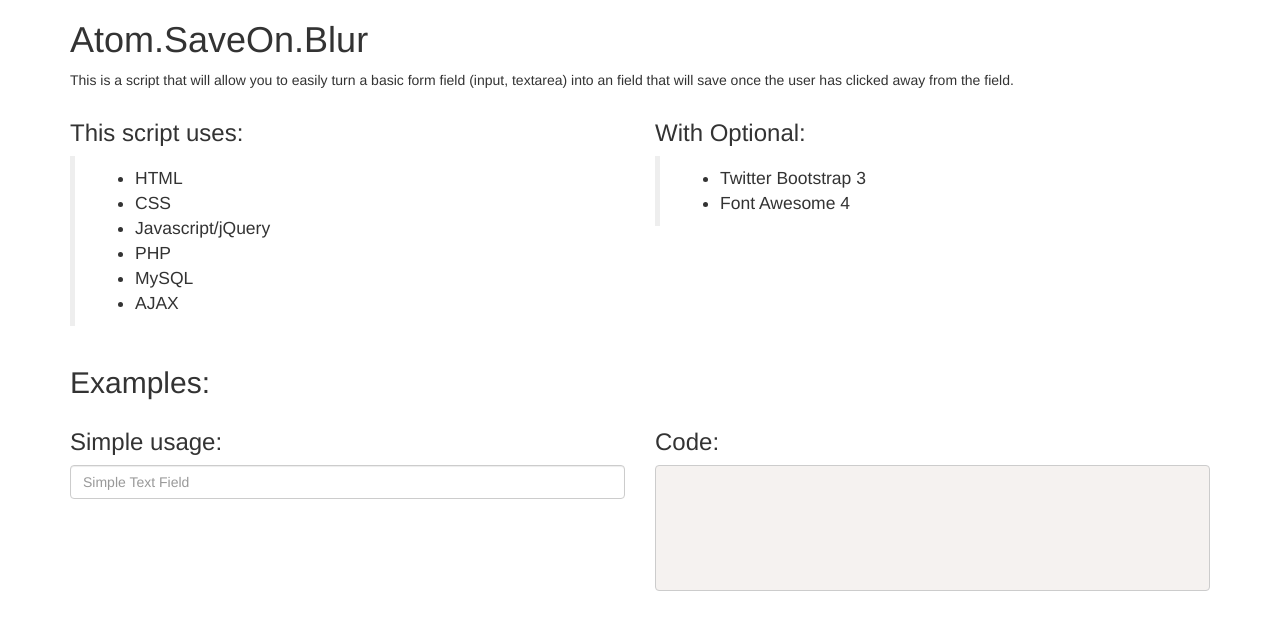
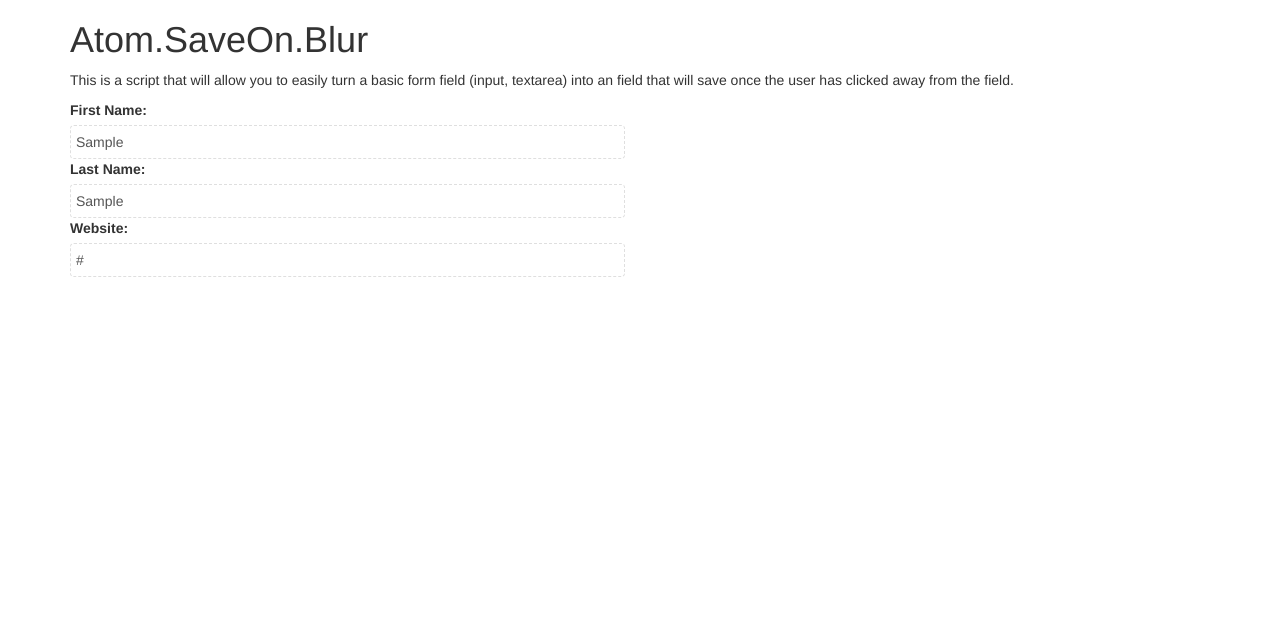
Before and after one commit to thedigicraft/Atom.SaveOnBlur, a PHP site: page /example.php in a window 1280 px wide. Shown: the top 630 px of the page. Run offline with PHP 8.4, Linux system fonts and the light colour scheme; tables that the repository leaves empty or names only in its code hold one stand-in row (values such as "Sample post"); data that the repository does not hold is empty; some libraries are stand-ins or nearby versions.

Commit message:
Major updates
Added styling and example page.

```diff
--- a/config/connection.php
+++ b/config/connection.php
@@ -1,6 +1,6 @@
 <?php
 
 # Database Connection Here...
-$dbc = mysqli_connect('localhost', 'dev', 'thepassword', 'atomsave') OR die('Could not connect because: '.mysqli_connect_error());
+$dbc = mysqli_connect('localhost', 'atomsaveonblur', 'thepassword', 'atomsaveonblur') OR die('Could not connect because: '.mysqli_connect_error());
 
 ?>
--- a/config/css.php
+++ b/config/css.php
@@ -12,6 +12,9 @@
 <!-- FontAwesome -->
 <link rel="stylesheet" href="http://netdna.bootstrapcdn.com/font-awesome/4.0.3/css/font-awesome.css">
 
+<!-- FontAwesome -->
+<link rel="stylesheet" href="css/jquery.atom.SaveOnBlur.css">
+
 
 <!-- Custom CSS for Atom.SaveOnBlur -->
 <style>
--- a/config/js.php
+++ b/config/js.php
@@ -1,10 +1,13 @@
 <!-- jQuery -->
-<script src="http://code.jquery.com/jquery-1.10.2.min.js"></script>
+<script src="http://code.jquery.com/jquery-2.1.1.min.js"></script>
 <!-- jQuery UI -->
 <script src="http://code.jquery.com/ui/1.10.4/jquery-ui.js"></script>
 
 <!-- Latest compiled and minified JavaScript -->
 <script src="http://netdna.bootstrapcdn.com/bootstrap/3.0.3/js/bootstrap.min.js"></script>
+
+<!-- jQuery UI -->
+<script src="js/jquery.atom.SaveOnBlur.js"></script>
 
 <script>
 
--- a/css/jquery.atom.SaveOnBlur.css
+++ b/css/jquery.atom.SaveOnBlur.css
@@ -1,5 +1,28 @@
-.blur-save {
+input[type="text"], textarea {
 
-
+  border:1px dashed rgba(0,0,0,1) !important;
+  cursor:pointer !important;
+  background: rgba(255,255,255,0) !important;
+  box-shadow:0px 0px 0px !important;
 
 }
+
+input.blur-save,
+textarea.blur-save  {
+	padding:5px;
+	border:1px dashed #dfdfdf !important;
+}
+
+input.blur-save:hover,
+textarea.blur-save:hover  {
+	border:1px dashed #efefef !important;
+}
+
+input.input-focus, textarea.input-focus  {
+
+  border:1px dashed #CCC !important;
+  font-weight:bold !important;
+  font-size:14px !important;
+  cursor:text;
+
+}
--- a/example.php
+++ b/example.php
@@ -1,3 +1,4 @@
+<?php include('config/connection.php'); ?>
 <!DOCTYPE html>
 <html lang="en">
   <head>
@@ -25,67 +26,40 @@
 
 			<div class="col-sm-6">
 
-				<h3>This script uses:</h3>
+				<?php
 
-				<blockquote>
-					<ul>
-						<li>HTML</li>
-						<li>CSS</li>
-						<li>Javascript/jQuery</li>
-						<li>PHP</li>
-						<li>MySQL</li>
-						<li>AJAX</li>
-					</ul>
-				</blockquote>
+					$query = "SELECT * FROM users ORDER BY last ASC";
+					$result = mysqli_query($dbc, $query);
+
+					while($data = mysqli_fetch_assoc($result)) { ?>
+
+						<div class="row">
+							<div class="col-sm-12">
+								<label>First Name:</label>
+								<input type="text" class="blur-save form-control" data-id="<?php echo $data['id'];?>" data-label="Name of the Field" data-db="users-first" value="<?php echo $data['first'];?>">
+							</div>
+							<div class="col-sm-12">
+								<label>Last Name:</label>
+								<input type="text" class="blur-save form-control" data-id="3" data-label="Name of the Field" data-db="users-last" value="<?php echo $data['last'];?>">
+							</div>
+							<div class="col-sm-12">
+								<label>Website:</label>
+								<input type="text" class="blur-save form-control" data-id="3" data-label="Name of the Field" data-db="users-website" value="<?php echo $data['website'];?>">
+							</div>
+						</div>
+
+				<?php } ?>
 
 			</div><!-- END col -->
 
 			<div class="col-sm-6">
 
-				<h3>With Optional:</h3>
 
-				<blockquote>
-					<ul>
-						<li>Twitter Bootstrap 3</li>
-						<li>Font Awesome 4</li>
-					</ul>
-				</blockquote>
 
 			</div><!-- END col -->
 
 		</div><!-- END row -->
 
-		<div class="row">
-
-			<div class="col-sm-12">
-
-				<h2>Examples:</h2>
-
-			</div>
-
-		</div>
-
-		<div class="row">
-
-			<div class="col-sm-6">
-				<h3>Simple usage:</h3>
-				<input data-id="<?=$id;?>" data-label="Name of the field" data-db="table-field" class="form-control" placeholder="Simple Text Field">
-
-			</div>
-			<div class="col-sm-6">
-				<h3>Code:</h3>
-<pre>
-	<code class="language-markup">
-
-<input data-id="<?=$id;?>" data-label="Name of the field" data-db="table-field" class="form-control" placeholder="Simple Text Field">
-
-	</code>
-</pre>
-
-
-			</div>
-		</div>
-
   	</div>
 
   </body>
--- a/js/jquery.atom.SaveOnBlur.js
+++ b/js/jquery.atom.SaveOnBlur.js
@@ -1,3 +1,6 @@
+
+$(document).ready(function() {
+
 	// Auto Save Field:
 	$('.blur-save').on('focus', function(){
 	  $(this).addClass('blur-focus');
@@ -25,3 +28,5 @@ $('.blur-save').on('blur', function(){
 		}); // END .get
 
 	}); // END .auto-save
+
+});
```
Also changed, not shown: ajax/blur-save.php (+7 -4 lines). Lines whose indentation alone changed are shown as unchanged.
